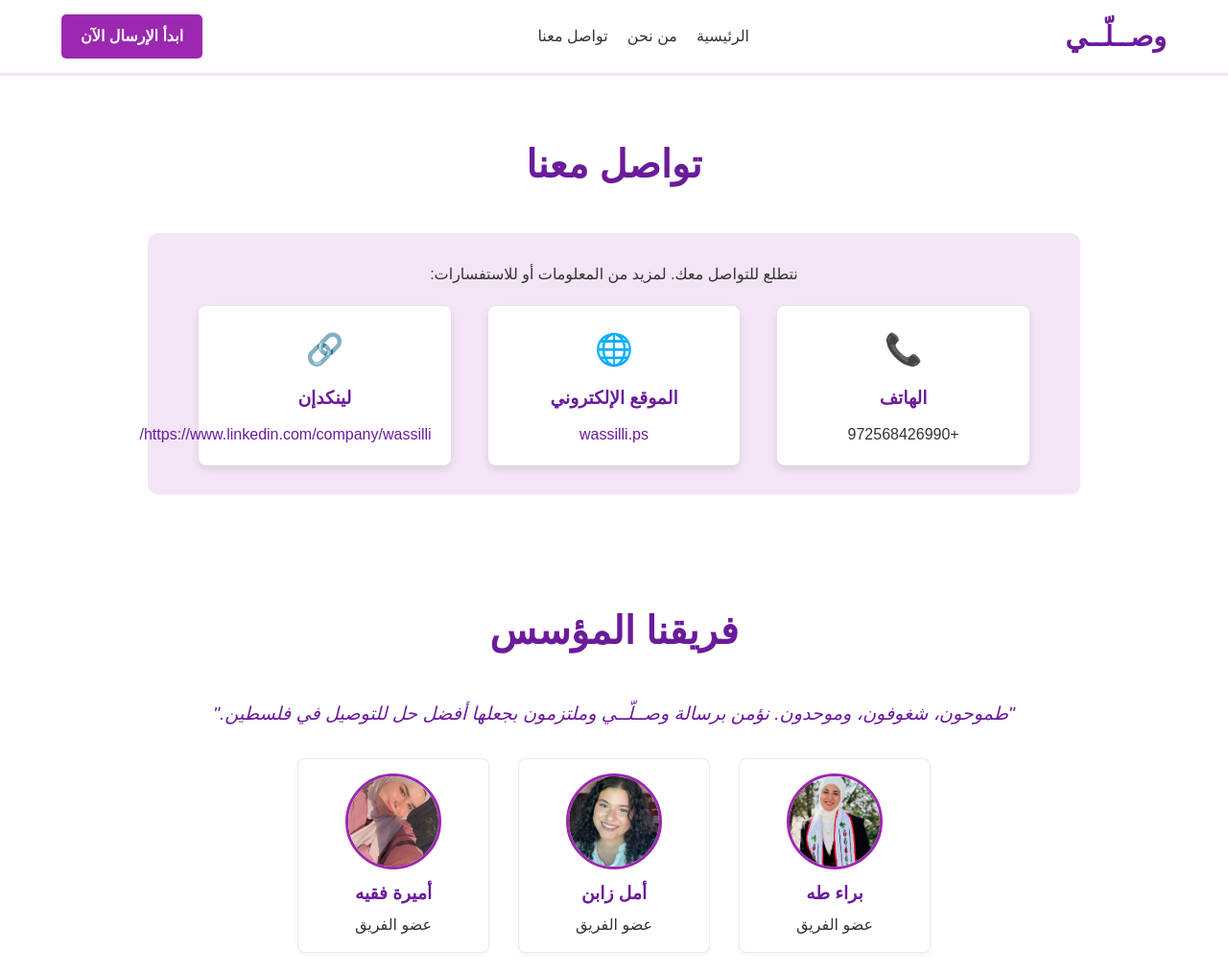
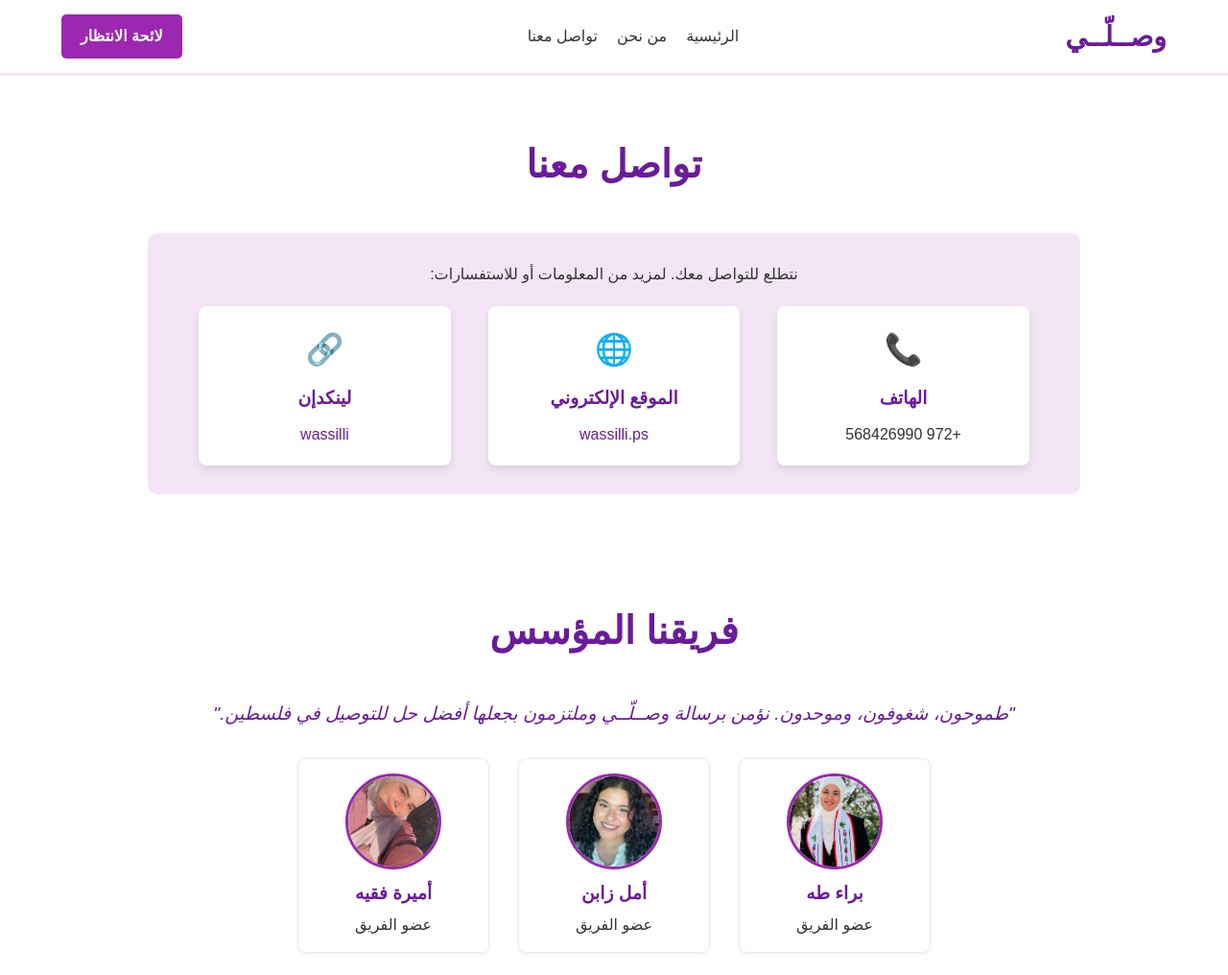
Before and after one commit to Ameerafaqeh/wassilli., a plain HTML site: page contact.html in a window 1280 px wide. Shown: the top 1016 px of the page at 96% size. Drawn offline with Linux system fonts and the light colour scheme.

Commit message:
Update contact.html

```diff
--- a/contact.html
+++ b/contact.html
@@ -18,7 +18,7 @@
                 <li><a href="contact.html">تواصل معنا</a></li>
             </ul>
         </nav>
-        <a href="signup.html" class="cta-button">ابدأ الإرسال الآن</a>
+        <a href="signup.html" class="cta-button"> لائحة الانتظار</a>
     </header>
 
     <main class="page-content contact-page">
@@ -30,18 +30,18 @@
                 <div class="detail-item">
                     <span class="icon">📞</span>
                     <h3>الهاتف</h3>
-                    <p>+972568426990</p>
+                    <p>+972 568426990</p>
                 </div>
                 <div class="detail-item">
                     <span class="icon">🌐</span>
                     <h3>الموقع الإلكتروني</h3>
-                    <p><a href="https://wassilli.ps" target="_blank">wassilli.ps</a></p>
+                    <p><a href="https://ameerafaqeh.github.io/wassilli./" target="_blank">wassilli.ps</a></p>
                 </div>
                 <div class="detail-item">
                     <span class="icon">🔗</span>
                     <h3>لينكدإن</h3>
-                    <p><a href="https://www.linkedin.com/company/wassilli/"
-                            target="_blank">https://www.linkedin.com/company/wassilli/</a></p>
+                    <p><a href="https://www.linkedin.com/in/wasil.ps
+" target="_blank">wassilli</a></p>
                 </div>
             </div>
         </section>
```
